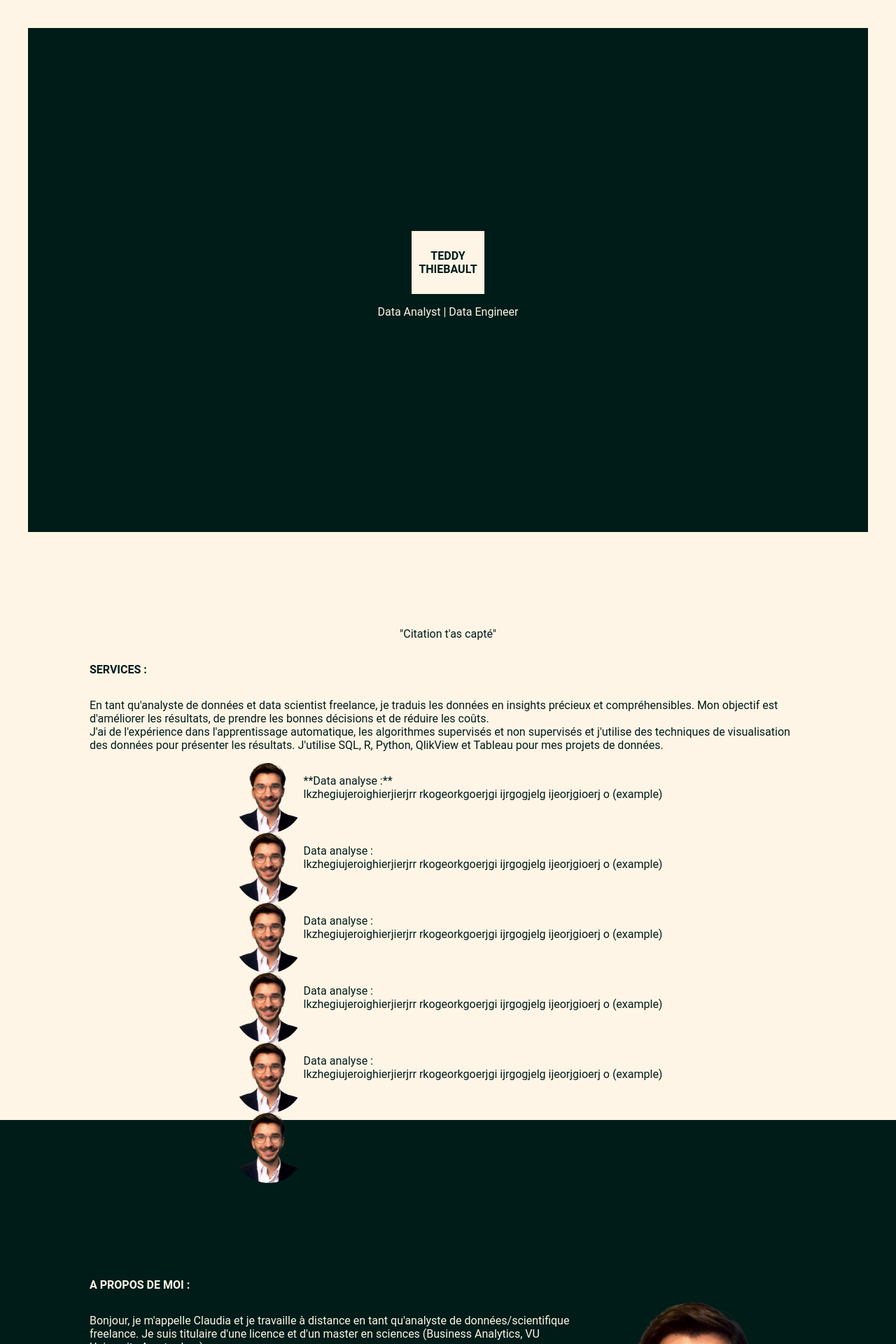
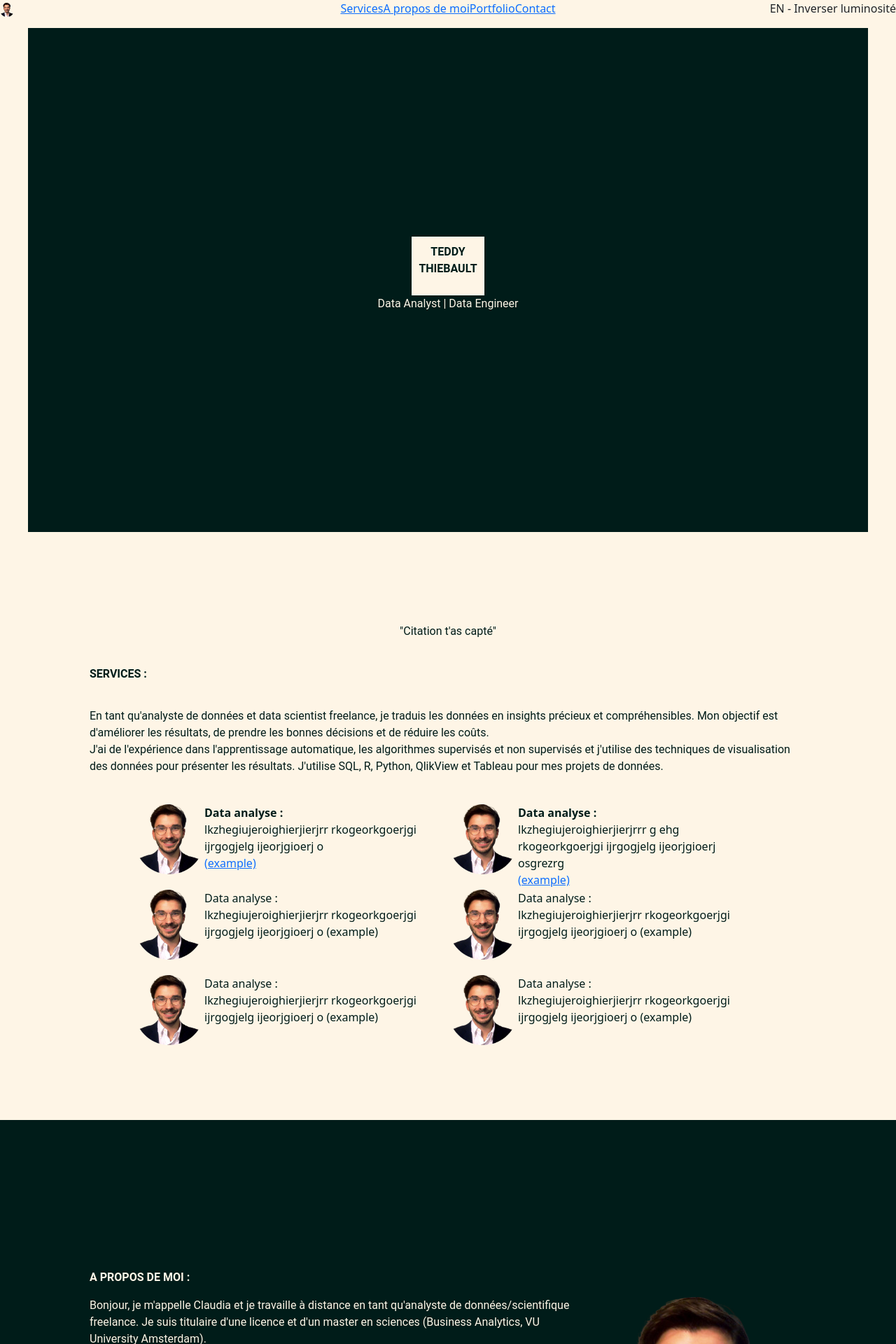
Before and after one commit to Teddatas/Portfolio, a Python web app: template templates/home.html in a window 1280 px wide. Shown: the top 1920 px of the page at 70% size. Run offline with Jinja, Linux system fonts and the light colour scheme; the template is opened without the code that fills it, so the values that code supplies are empty.

Commit message:
merci quentin

```diff
--- a/static/css/style.css
+++ b/static/css/style.css
@@ -2,6 +2,21 @@ html, body {
   margin:0;
   padding:0;
   background: #FEF5E6;
+}
+
+.menu{
+  width: 100vw;
+  display: flex;
+  align-items: center;
+  justify-content: space-between;
+  background: #FEF5E6;
+  position: fixed;
+}
+
+.navigation {
+  display: flex;
+  align-items: center;
+  justify-content: center;
 }
 
 .fond {
@@ -73,30 +88,39 @@ html, body {
 }
 
 .tab_2col {
-  width: 80vw;
-  display: flex;
+  width: 70vw;
+  /*display: flex;
   flex-wrap: wrap;
   align-items: left;
-  justify-content: space-around;
-  font-family: Roboto;
+  justify-content: space-around;*/
   color: #001C19;
 }
 
 .cell {
+  height: calc(100%/3);
+  width: 50%;
+  padding-top: 5px;
+  padding-bottom: 5px;
   display: flex;
+  float: left;
   flex-direction : row;
 }
 
-.cell_txt {
-  display: flex;
-  flex-direction : row;
-}
-
-.portfolio {
-  height: 80vh;
+.portfolio1 {
+  height: 40vh;
+  width:100%;
   display: flex;
   flex-direction: row;
   align-items: center;
+  justify-content: space-between;
+}
+
+.portfolio2 {
+  height: 40vh;
+  width:100%;
+  display: flex;
+  align-items: center;
+  flex-direction: row;
   justify-content: space-around;
 }
 
--- a/templates/home.html
+++ b/templates/home.html
@@ -2,11 +2,26 @@
 <html>
 <head>
     <title>Teddy Thiebault</title>
+    <link href="https://cdn.jsdelivr.net/npm/bootstrap@5.2.0/dist/css/bootstrap.min.css" rel="stylesheet" integrity="sha384-gH2yIJqKdNHPEq0n4Mqa/HGKIhSkIHeL5AyhkYV8i59U5AR6csBvApHHNl/vI1Bx" crossorigin="anonymous">
     <link rel="stylesheet" href="../static/css/style.css">
 </head>
 
 <body>
     <main>
+        <div class="menu">
+            <div style="width:25%">
+                <img src="../img/Photo.png" width="20" height="20">
+            </div>
+            <div class="navigation"; style="width:50%">
+                <a href="#services"> Services </a>
+                <a href="#about_me"> A propos de moi </a>
+                <a href="#portfolio"> Portfolio </a>
+                <a href="#contact"> Contact </a>
+            </div>
+            <div class="text-end" style="width:25%">
+                EN - Inverser luminosité
+            </div>
+        </div>
         <div class="fond">
             <div class="rectangle">
                 <div class="rectangle_centre">
@@ -21,7 +36,7 @@
                 </p>
             </div>
         </div>
-        <div class="fond">
+        <div class="fond" id="services">
             <div class="zone_80">
                 <div class="citation">
                     <p>
@@ -43,17 +58,33 @@
                 <div class="tab_2col">
                     <div class="cell">
                         <img src="../img/Photo.png" width="100" height="100">
-                        <p class="cell_txt">
-                            **Data analyse :**
+                        <p>
+                            <b>
+                                Data analyse :
+                            </b>
                             <br>
                             lkzhegiujeroighierjierjrr
                             rkogeorkgoerjgi ijrgogjelg ijeorjgioerj o
-                            (example)
+                            <br>
+                            <a href="projet1.html"> (example)</a>
                         </p>
                     </div>
                     <div class="cell">
                         <img src="../img/Photo.png" width="100" height="100">
-                        <p class="cell_txt">
+                        <p>
+                            <b>
+                                Data analyse :
+                            </b>
+                            <br>
+                            lkzhegiujeroighierjierjrrr g ehg
+                            rkogeorkgoerjgi ijrgogjelg ijeorjgioerj osgrezrg
+                            <br>
+                            <a href="projet1.html"> (example)</a>
+                        </p>
+                    </div>
+                    <div class="cell">
+                        <img src="../img/Photo.png" width="100" height="100">
+                        <p>
                             Data analyse :
                             <br>
                             lkzhegiujeroighierjierjrr
@@ -63,7 +94,7 @@
                     </div>
                     <div class="cell">
                         <img src="../img/Photo.png" width="100" height="100">
-                        <p class="cell_txt">
+                        <p>
                             Data analyse :
                             <br>
                             lkzhegiujeroighierjierjrr
@@ -73,7 +104,7 @@
                     </div>
                     <div class="cell">
                         <img src="../img/Photo.png" width="100" height="100">
-                        <p class="cell_txt">
+                        <p>
                             Data analyse :
                             <br>
                             lkzhegiujeroighierjierjrr
@@ -83,17 +114,7 @@
                     </div>
                     <div class="cell">
                         <img src="../img/Photo.png" width="100" height="100">
-                        <p class="cell_txt">
-                            Data analyse :
-                            <br>
-                            lkzhegiujeroighierjierjrr
-                            rkogeorkgoerjgi ijrgogjelg ijeorjgioerj o
-                            (example)
-                        </p>
-                    </div>
-                    <div class="cell">
-                        <img src="../img/Photo.png" width="100" height="100">
-                        <p class="cell_txt">
+                        <p>
                             Data analyse :
                             <br>
                             lkzhegiujeroighierjierjrr
@@ -104,7 +125,7 @@
                 </div>
             </div>
         </div>
-        <div class="fond" style="background: #001C19;color: #FEF5E6;">
+        <div class="fond"  id="about_me" style="background: #001C19;color: #FEF5E6;">
             <div class="titre" style="color: #FEF5E6;">
                 <p>
                     A PROPOS DE MOI :
@@ -123,20 +144,22 @@
                 <img src="../img/Photo.png">
             </div>
             <div>
-                Bouton contact
+                <a href="#contact"> Bouton contact </a>
             </div>
         </div>
-        <div class="fond">
+        <div class="fond"  id="portfolio">
             <div class="zone_80">
                 <div class="titre">
                     <p>
                         PORTFOLIO :
                     </p>
                 </div>
-                <div class="portofolio">
+                <div class="portfolio1">
                     <a href="https://www.malt.fr/profile/teddythiebault"> <img src="../img/Photo.png" width="200" height="100"> </a>
                     <img src="../img/Photo.png" width="200" height="100">
                     <img src="../img/Photo.png" width="200" height="100">
+                </div>
+                <div class="portfolio2">
                     <img src="../img/Photo.png" width="200" height="100">
                     <img src="../img/Photo.png" width="200" height="100">
                 </div>
@@ -178,10 +201,10 @@
                 </div>
             </div>
         </div>
-        <div class="fond" style="height: 20vh">
-            <P>
+        <div class="fond" id="contact" style="height: 20vh">
+            <p>
                 LINKEDIN
-            </P>
+            </p>
         </div>
         <div class="fond" style="height: 20vh; background: #001C19;color: #FEF5E6;">
             <p>
```
